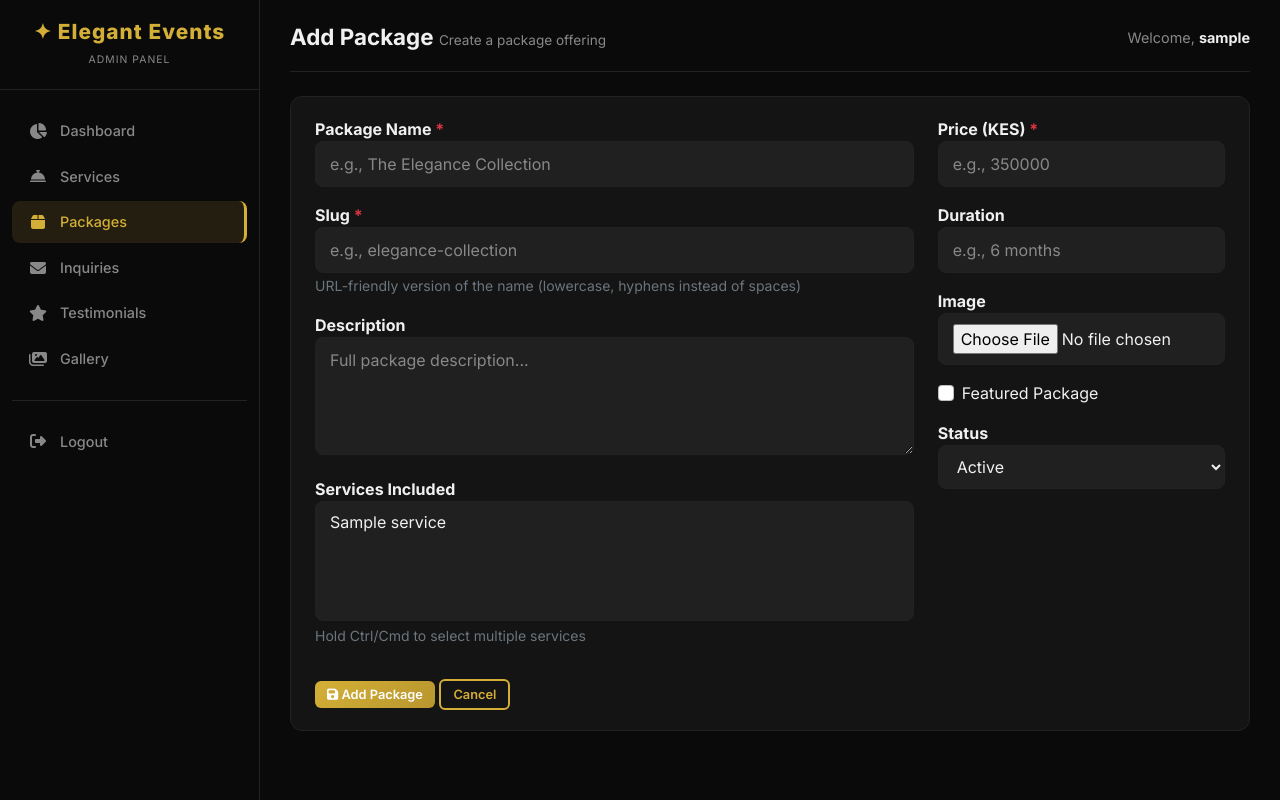
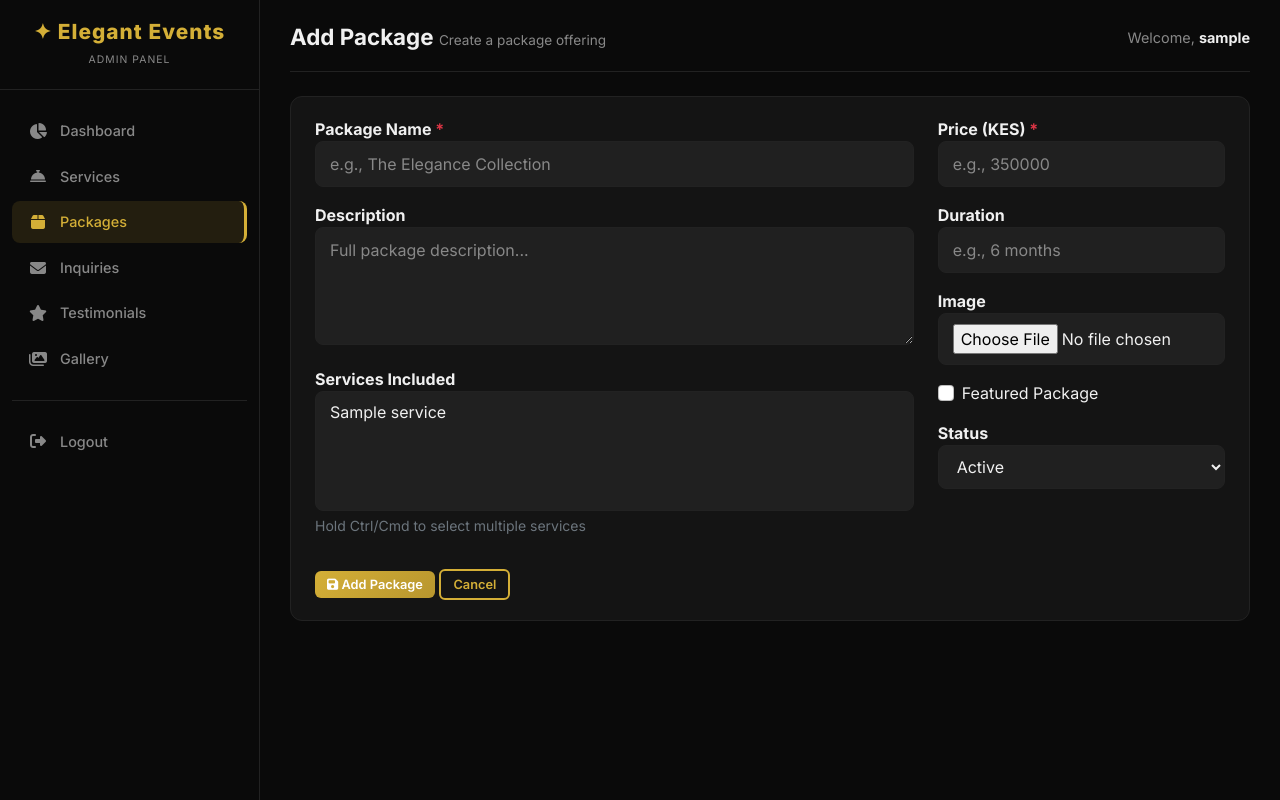
Before and after one commit to jordantradesxau-alt/Elegant-Events, a Flask app: page /admin/packages/add in a window 1280 px wide. Run offline with Flask 3, Linux system fonts and the light colour scheme; the visitor is signed in with stand-in values (Sample User, id 1); a database or web service that is not in the repository returns one stand-in record (values such as "Sample title"); some libraries are stand-ins or nearby versions.

Commit message:
Refactor package form HTML structure

```diff
--- a/templates/admin/package_form.html
+++ b/templates/admin/package_form.html
@@ -13,12 +13,6 @@
                 <div class="form-group mb-3">
                     <label class="fw-bold">Package Name <span class="text-danger">*</span></label>
                     <input type="text" name="name" class="form-control-admin" value="{{ package.name if package else '' }}" placeholder="e.g., The Elegance Collection" required>
-                </div>
-
-                <div class="form-group mb-3">
-                    <label class="fw-bold">Slug <span class="text-danger">*</span></label>
-                    <input type="text" name="slug" class="form-control-admin" value="{{ package.slug if package else '' }}" placeholder="e.g., elegance-collection" required>
-                    <small class="text-muted">URL-friendly version of the name (lowercase, hyphens instead of spaces)</small>
                 </div>
 
                 <div class="form-group mb-3">
```
